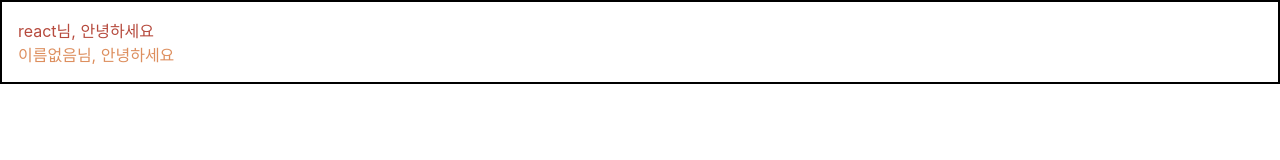
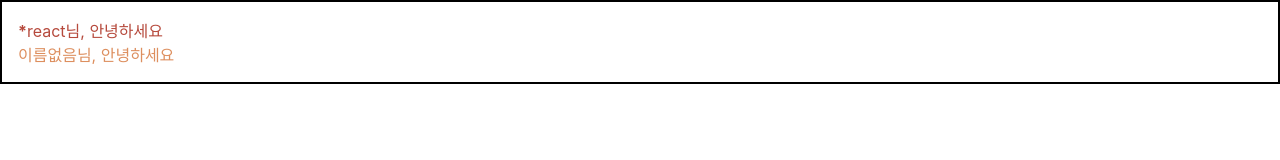
Before and after one commit to kenta5293/Learning_React_Velopert, a React (Create React App) app in the folder begin-react/: page / in a window 1280 px wide. Shown: the top 160 px of the page. Built offline with nearby package versions, Linux system fonts and the light colour scheme.

Commit message:
Begin-React : Conditional Rendering

```diff
--- a/begin-react/src/App.js
+++ b/begin-react/src/App.js
@@ -8,7 +8,8 @@ function App() {
   return (
     <>
       <Wrapper>
-        <Hello name="react" color="#B64A3D" />
+        {/* props의 이름만 작성하고 값 설정을 생략하면 true로 설정한 것으로 간주된다 */}
+        <Hello name="react" color="#B64A3D" isSpecial />
         <Hello color="#DD8F5F" />
       </Wrapper>
     </>
--- a/begin-react/src/components/Hello.js
+++ b/begin-react/src/components/Hello.js
@@ -1,8 +1,11 @@
 import React from 'react';
 
-function Hello({ color, name }) {
+function Hello({ color, name, isSpecial }) {
   return (
-    <div style={{ color: color }}>{name}님, 안녕하세요</div>
+    <div style={{ color: color }}>
+      {isSpecial && <b>*</b>}
+      {name}님, 안녕하세요
+    </div>
   );
 }
 
```
